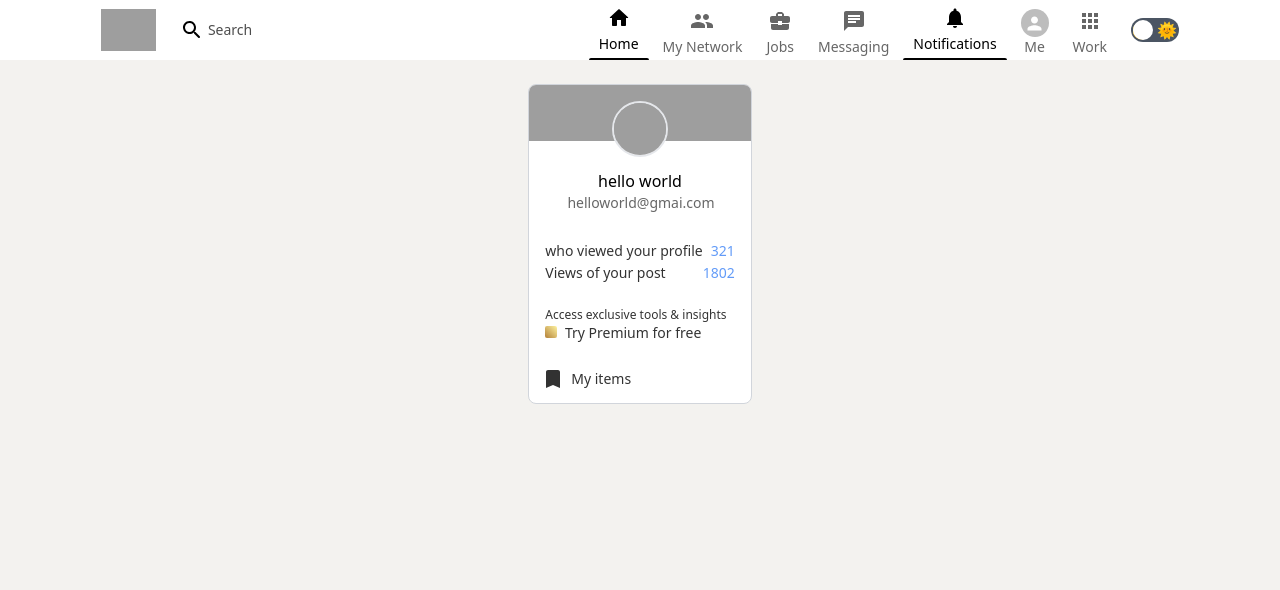
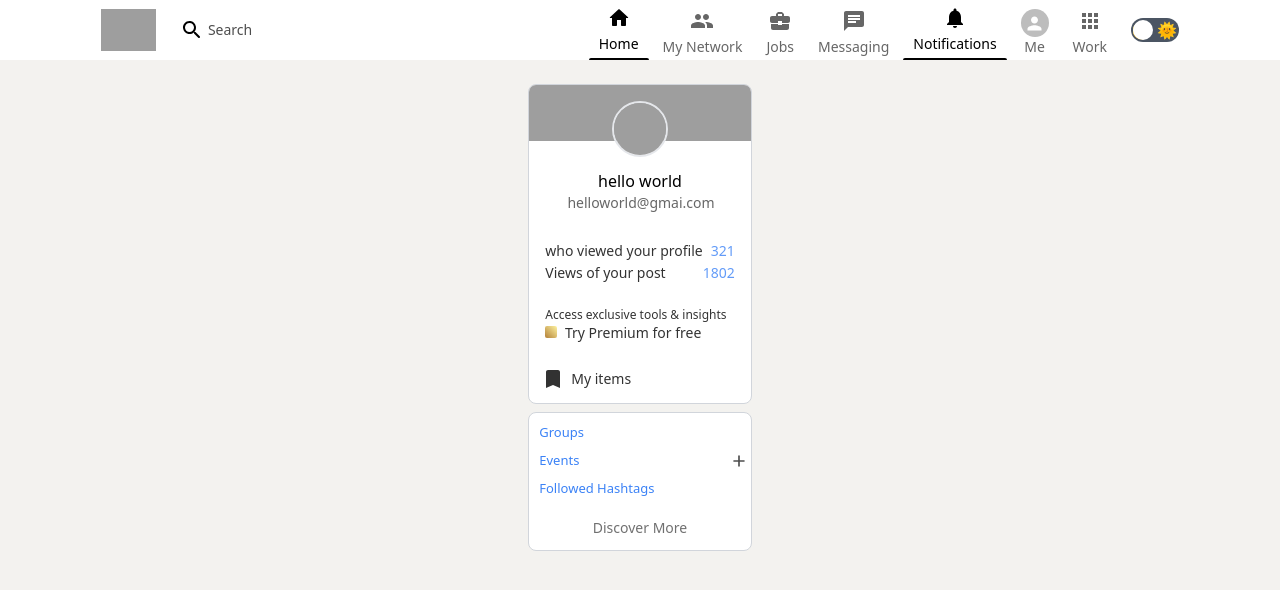
Before and after one commit to lisa1501/LinkedIn-Clone, a Next.js app: page / in a window 1280 px wide. Shown: the top 590 px of the page. Built offline with nearby package versions, Linux system fonts and the light colour scheme; grey boxes are pictures that could not be loaded.

Commit message:
added bottom section to sidebar

```diff
--- a/components/Sidebar.js
+++ b/components/Sidebar.js
@@ -2,6 +2,7 @@
 import { Avatar } from "@mui/material";
 import { signOut } from 'next-auth/react';
 import BookmarkOutlinedIcon from "@mui/icons-material/BookmarkOutlined";
+import AddRoundedIcon from "@mui/icons-material/AddRounded";
 
 const Sidebar = () => {
     return (
@@ -54,12 +55,21 @@
                         <BookmarkOutlinedIcon className="!-ml-1" />
                         <h4 className="dark:text-white font-medium">My items</h4>
                     </div>
-
-
                 </div>
             </div>
 
             {/* bottom */}
+            <div className="hidden md:flex bg-white dark:bg-[#1D2226] text-black/70 dark:text-white/75 rounded-lg overflow-hidden flex-col space-y-2 pt-2.5 sticky top-20 border border-gray-300 dark:border-none">
+                <p className="sidebarLink">Groups</p>
+                <div className="flex items-center justify-between">
+                    <p className="sidebarLink">Events</p>
+                    <AddRoundedIcon className="!h-5" />
+                </div>
+                <p className="sidebarLink">Followed Hashtags</p>
+                <div className="sidebarButton text-center">
+                    <h4 className="dark:text-white font-medium text-sm">Discover More</h4>
+                </div>
+            </div>
         </div>
     )
 }
--- a/styles/globals.css
+++ b/styles/globals.css
@@ -16,4 +16,7 @@
     .sidebarButton {
         @apply dark:border-t border-gray-600 py-3 px-4 cursor-pointer opacity-80 hover:opacity-100
     }
+    .sidebarLink {
+        @apply text-[13px] font-medium text-blue-500 hover:underline cursor-pointer px-2.5;
+    }
 }
```
